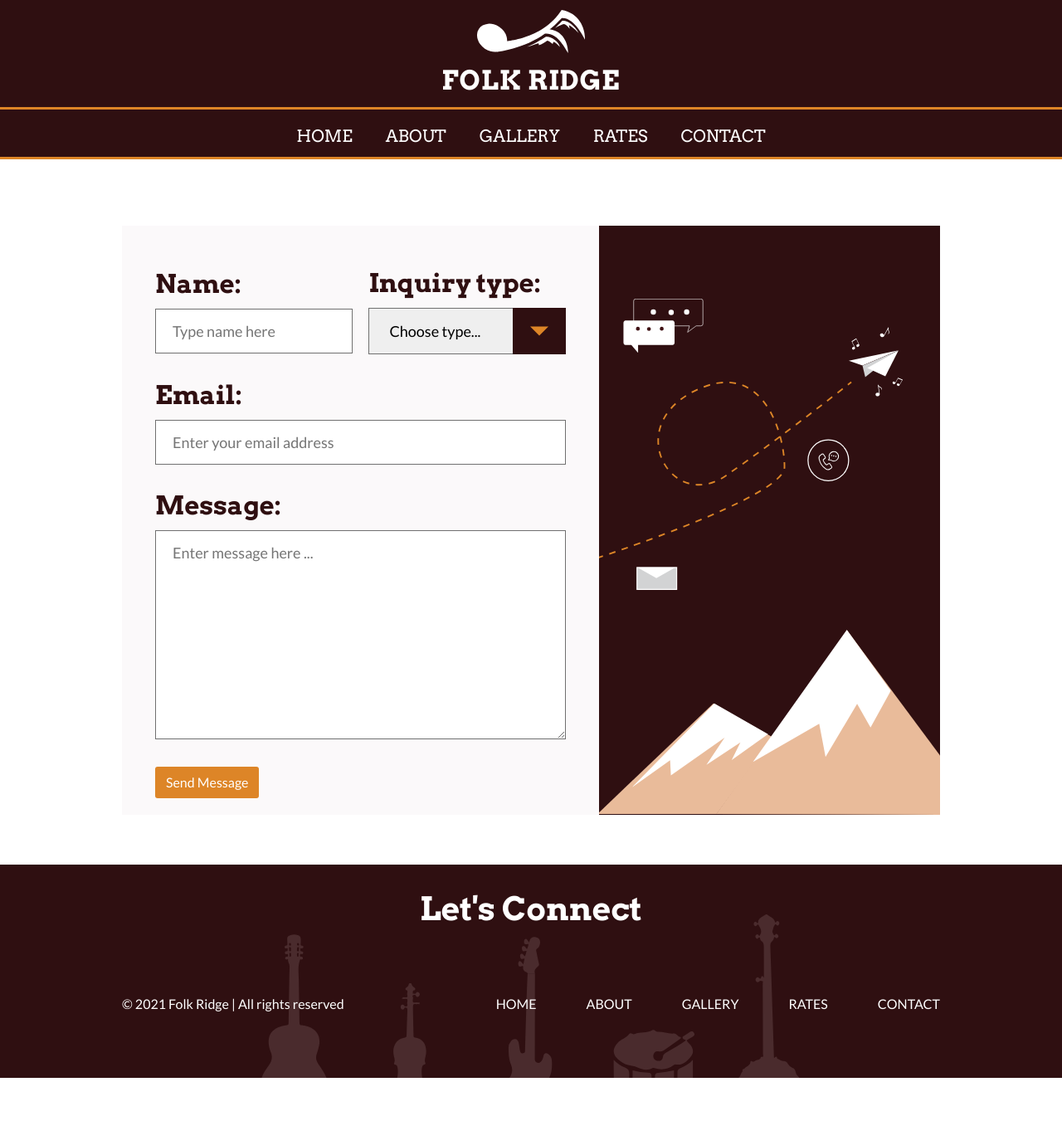
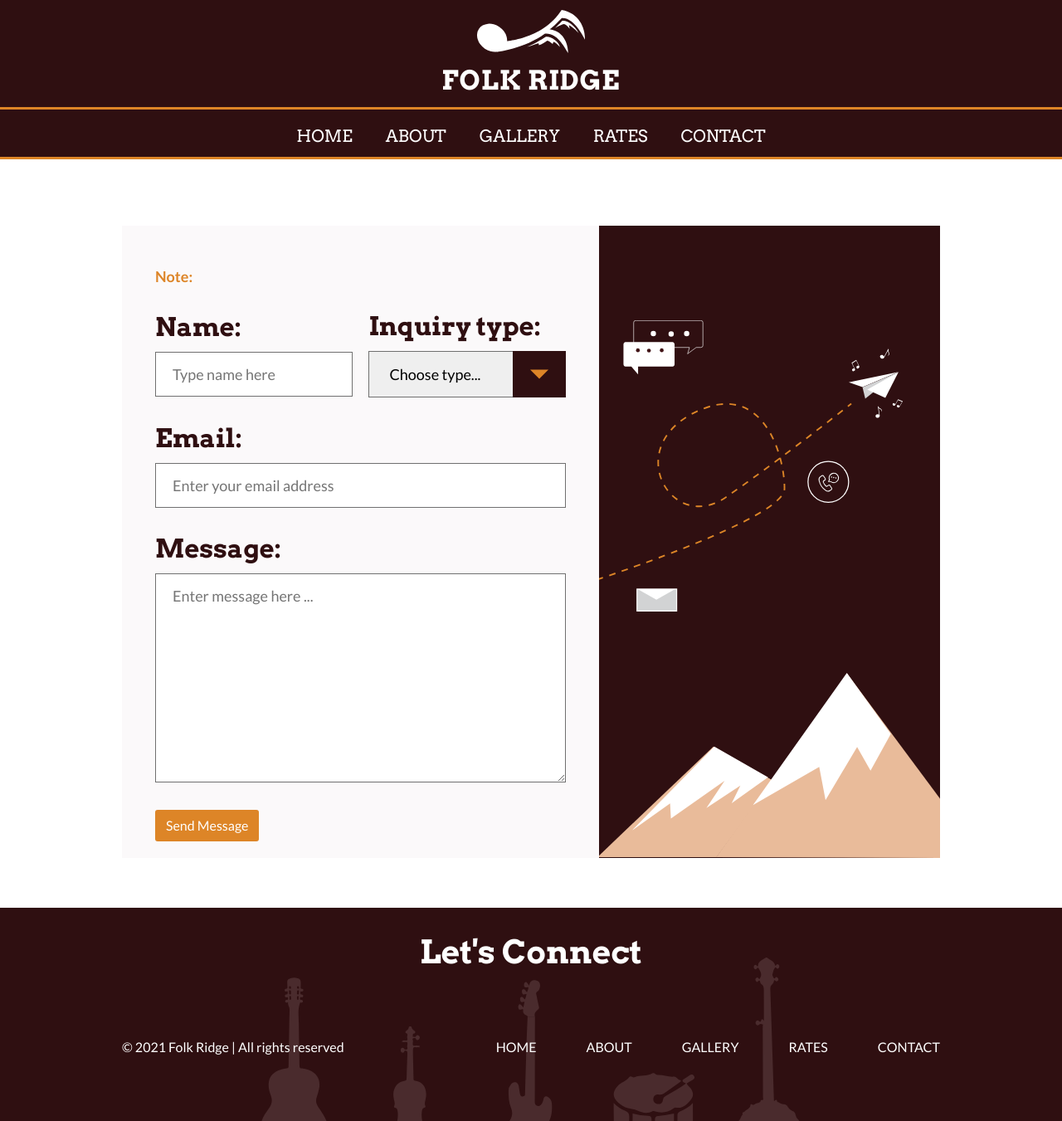
Before and after one commit to folkridge-band/folkridge-site, a Jekyll site: the page built from contact/index.html, in a window 1280 px wide. Shown: the whole page at 83% size. Built offline with Jekyll 4.4.1, drawn with Linux system fonts in a browser that asks for light colours; nearby versions of some CDN libraries; before the commit the page ends 1299 px from its top, so only the background shows below that.

Commit message:
added a note to contact form

```diff
--- a/_includes/template/contact-form.html
+++ b/_includes/template/contact-form.html
@@ -1,6 +1,16 @@
+{% assign page = strapi.collections.pages | where:"id", "5" | first %}
+{% assign note = page.zone | where:"__component", "package.note" | first %}
+
 <div class="container form__container container__flex">
  <div class="form__fields col-lg7 col-sm12">
   <form action="POST" data-netlify="true" class="form">
+  <!-- Checks if note is empty -->
+  {% if note.text != '' %}
+    <div class="help-warning hex-accent mb-30">
+      <strong>Note: </strong>
+      <p>{{ note.text }}</p>
+    </div>
+  {% endif %}
 
    <div class="form__two-col">
     <div class="form-group form-input__name">
```
Also changed, not shown: source/scss/4-layout/contact.scss (+11 -0 lines), assets/css/style.min.css, 1 other file.
